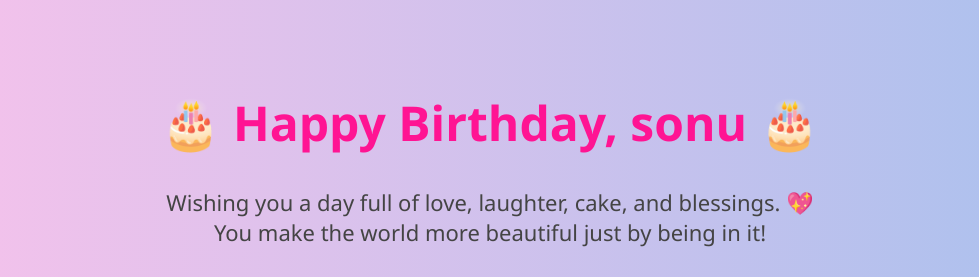
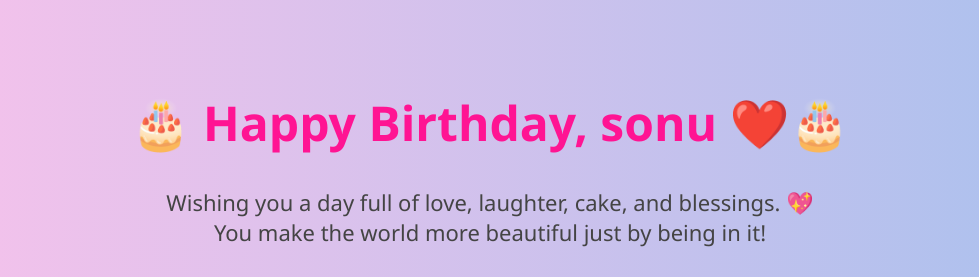
Before and after one commit to Rishupatel1429/birthday-wish, a plain HTML site: page index.html in a window 1280 px wide. Shown: the top 277 px of the page, without its empty margins (150-1129 px from the left). Drawn offline with Linux system fonts and the light colour scheme.

Commit message:
done
done

```diff
--- a/index.html
+++ b/index.html
@@ -26,7 +26,7 @@
   </style>
 </head>
 <body>
-  <h1>🎂 Happy Birthday, sonu 🎂</h1>
+  <h1>🎂 Happy Birthday, sonu ❤️🎂</h1>
   <p>Wishing you a day full of love, laughter, cake, and blessings. 💖<br>You make the world more beautiful just by being in it!</p>
   <img src="https://i.imgur.com/1Q9Z1Zm.gif" alt="Birthday Cake">
 </body>
```
